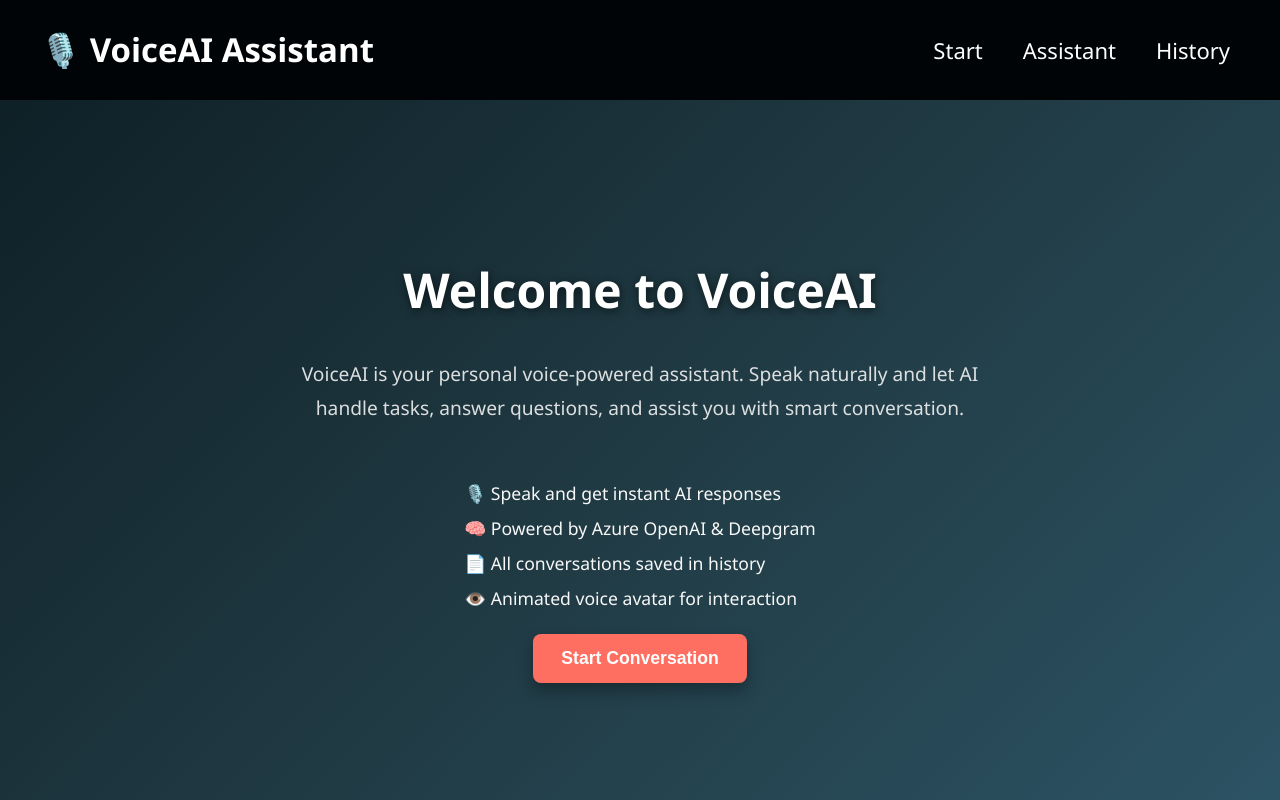
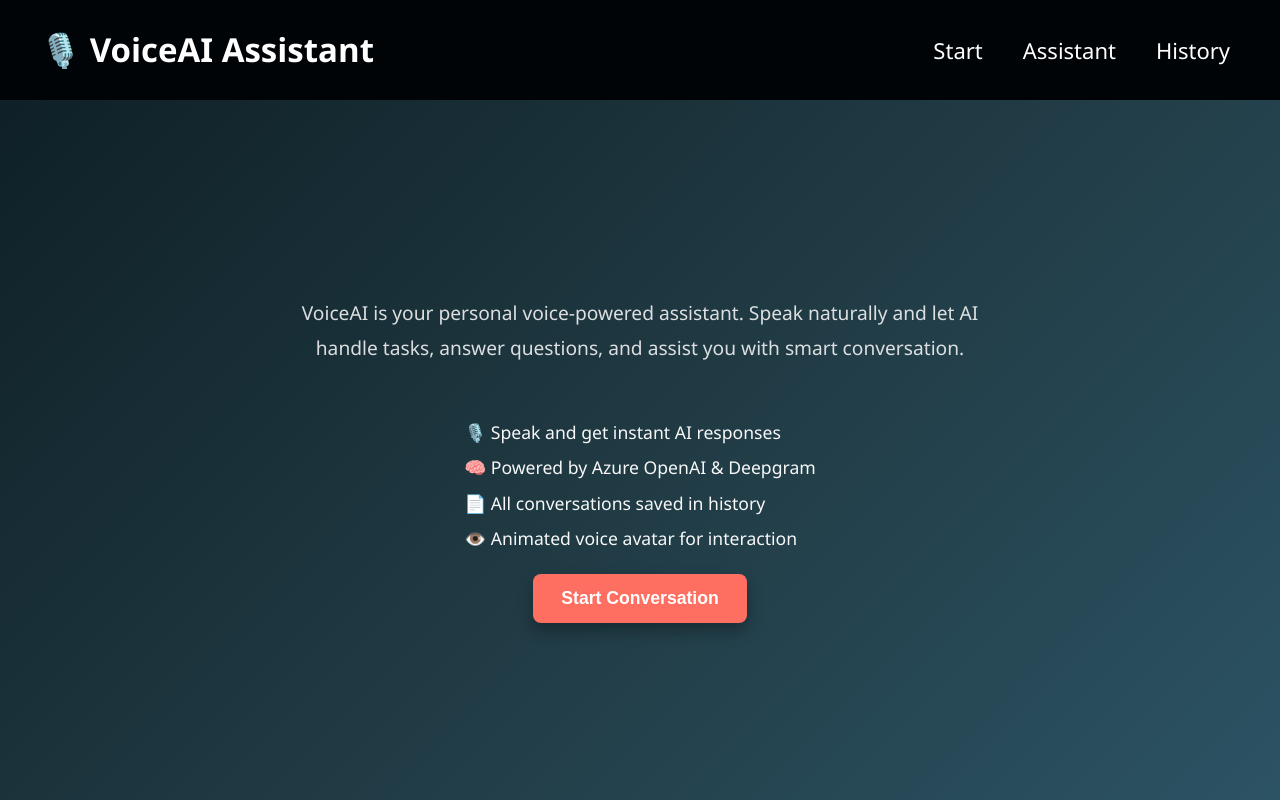
Before and after one commit to Gajanand1219/AI_VOICE_ASSICENT, a React (Create React App) app in the folder frontend/: page / in a window 1280 px wide. Built offline with nearby package versions, Linux system fonts and the light colour scheme.

Commit message:
Update App.js

```diff
--- a/frontend/src/App.js
+++ b/frontend/src/App.js
@@ -35,7 +35,7 @@ function StartPage() {
   const navigate = useNavigate();
   return (
     <div className="center-page">
-      <h2>Welcome to VoiceAI</h2>
+
       <p>
         VoiceAI is your personal voice-powered assistant. Speak naturally and let AI handle tasks, answer questions, and assist you with smart conversation.
       </p>
```
